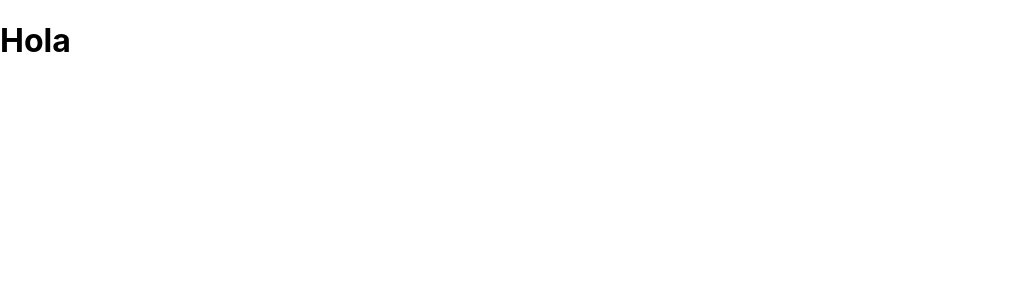
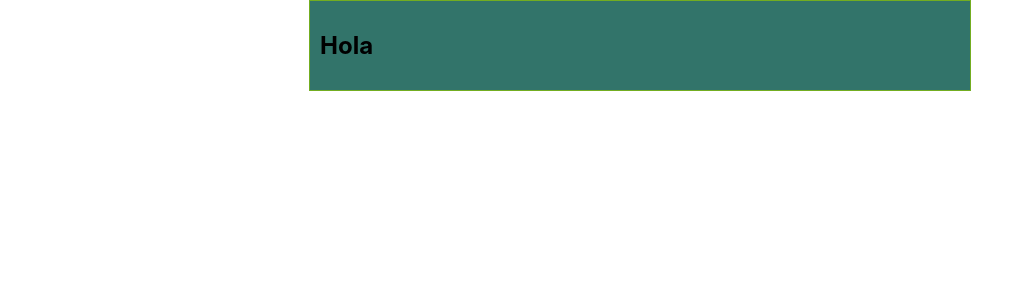
Before and after one commit to juand98/my-react-task-list, a React (Create React App) app: page / in a window 1280 px wide. Shown: the top 300 px of the page, without its empty margins (0-1032 px from the left). Built offline with nearby package versions, Linux system fonts and the light colour scheme.

Commit message:
extensión

```diff
--- a/src/App.css
+++ b/src/App.css
@@ -5,3 +5,9 @@
   background-color: #32746a;
   padding: 10px;
 }
+
+.add-btn {
+  float: right;
+  background-color: red;
+  color: #ffffff;
+}
--- a/src/App.js
+++ b/src/App.js
@@ -1,10 +1,15 @@
-import logo from "./logo.svg";
+import { useState } from "react";
+import data from "./data.json";
 import "./App.css";
 
 function App() {
+  //Usaremos el hook "useState", que nos permitirá inicializar y cambiar cierta información o estado relacionado al componente. Gracias a la extensión automáticamente este se importa en nuestro archivo. Recordemos que en los corchetess, como primer parámetro asignamos un nombre a la información con la cual vamos a trabajar, en este caso todos (tareas, english). Como segundo parámetro usamos el set para poder cambiar o actulizar la lista de tareas.
+  const [todos, setTodos] = useState(data);
+
+  console.log(todos);
   return (
-    <div className="App">
-      <h1>Hola</h1>
+    <div className="container">
+      <h2>Hola</h2>
     </div>
   );
 }
```
Also changed, not shown: src/conceptos.txt.
